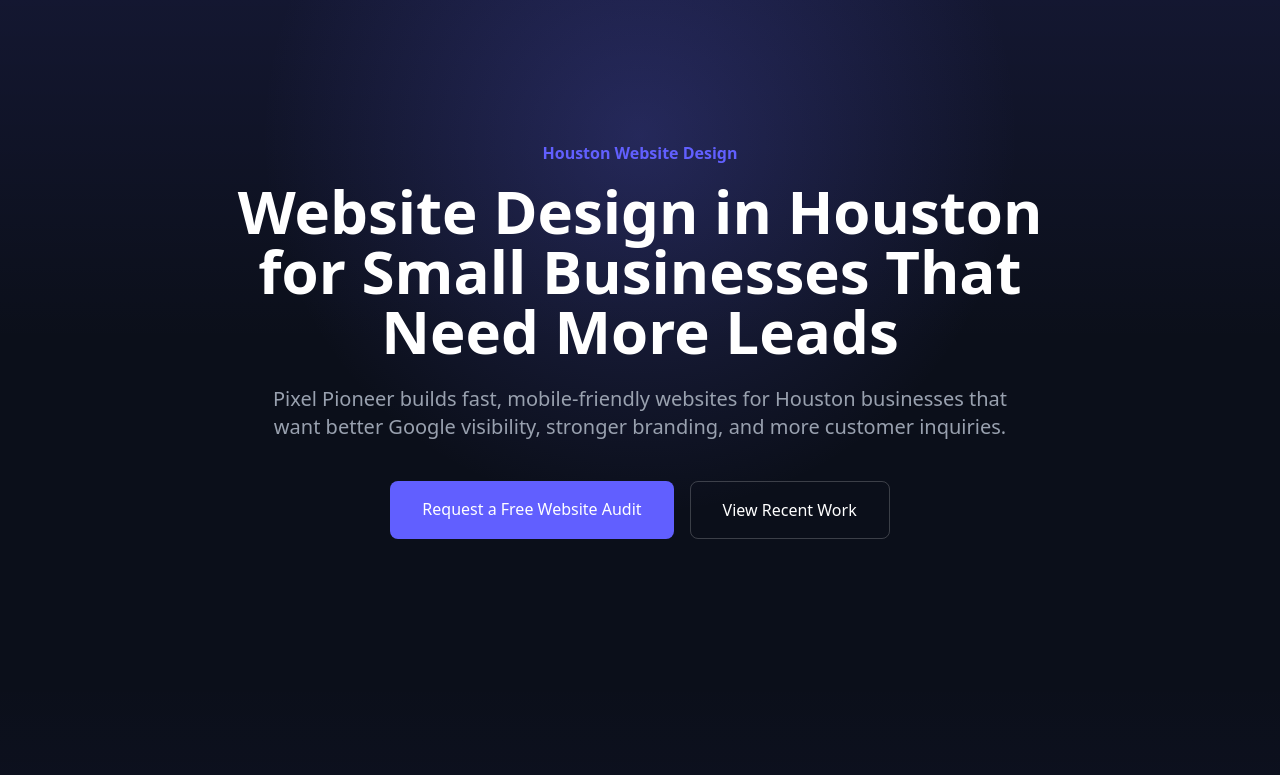
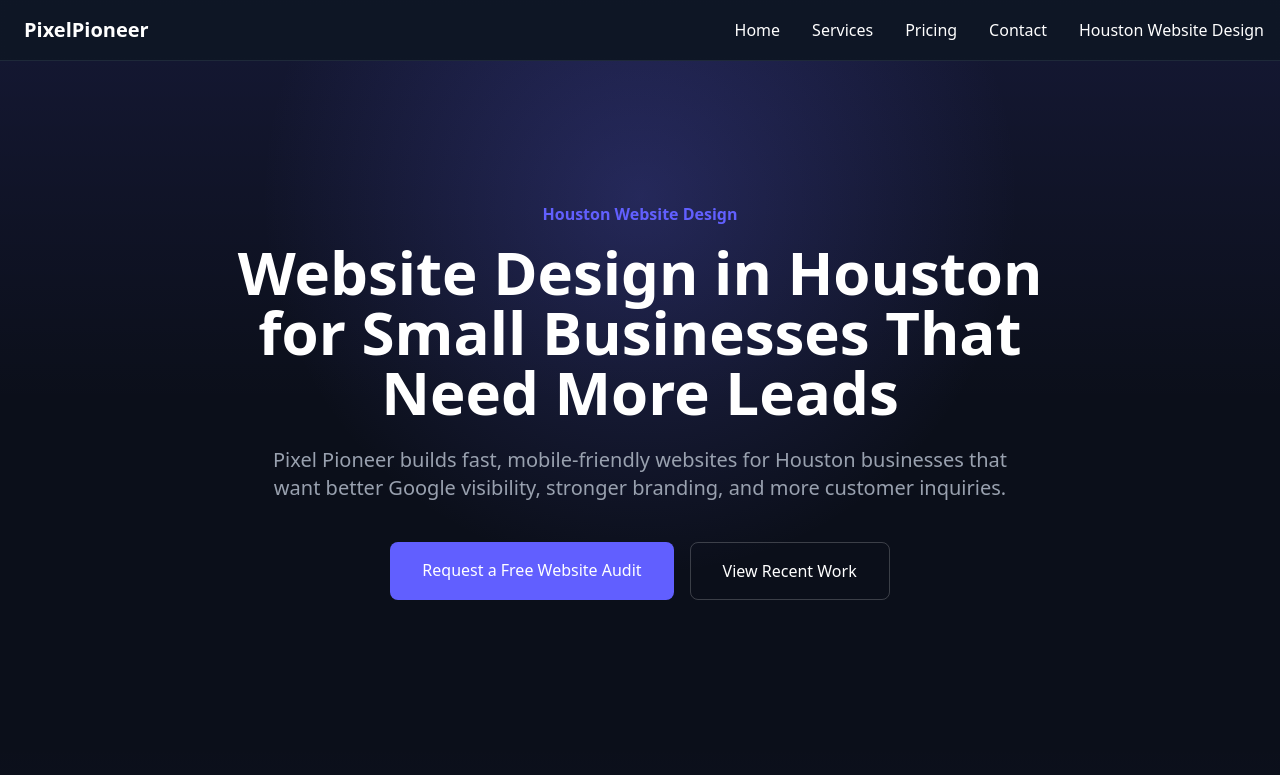
Before and after one commit to bboyd146/pixel-pioneer, a React (Vite) app: page /website-design-houston in a window 1280 px wide. Shown: the top 775 px of the page. Built offline with nearby package versions, Linux system fonts and the light colour scheme.

Commit message:
added nav and footer to new page

```diff
--- a/src/pages/WebsiteDesignHouston.jsx
+++ b/src/pages/WebsiteDesignHouston.jsx
@@ -4,6 +4,8 @@
 import { motion } from "framer-motion";
 import AnimatedSection from "../components/AnimatedSection";
 import { Helmet } from "react-helmet-async";
+import Nav from "../components/Nav";
+import Footer from "../components/Footer";
 
 const services = [
   "Custom website design",
@@ -37,6 +39,8 @@
     />
   </Helmet>
 
+  <div className="relative min-h-screen bg-[#0b0f1a] text-white overflow-hidden texture-overlay">
+    <Nav />
     <main className="bg-[#0b0f1a] text-white overflow-hidden">
       {/* HERO */}
       <section className="relative min-h-[85vh] flex items-center bg-gradient-to-b from-indigo-500/10 via-transparent to-transparent">
@@ -250,6 +254,9 @@
         </section>
       </AnimatedSection>
     </main>
+
+        <Footer />
+  </div>
     </>
   );
 }
```
